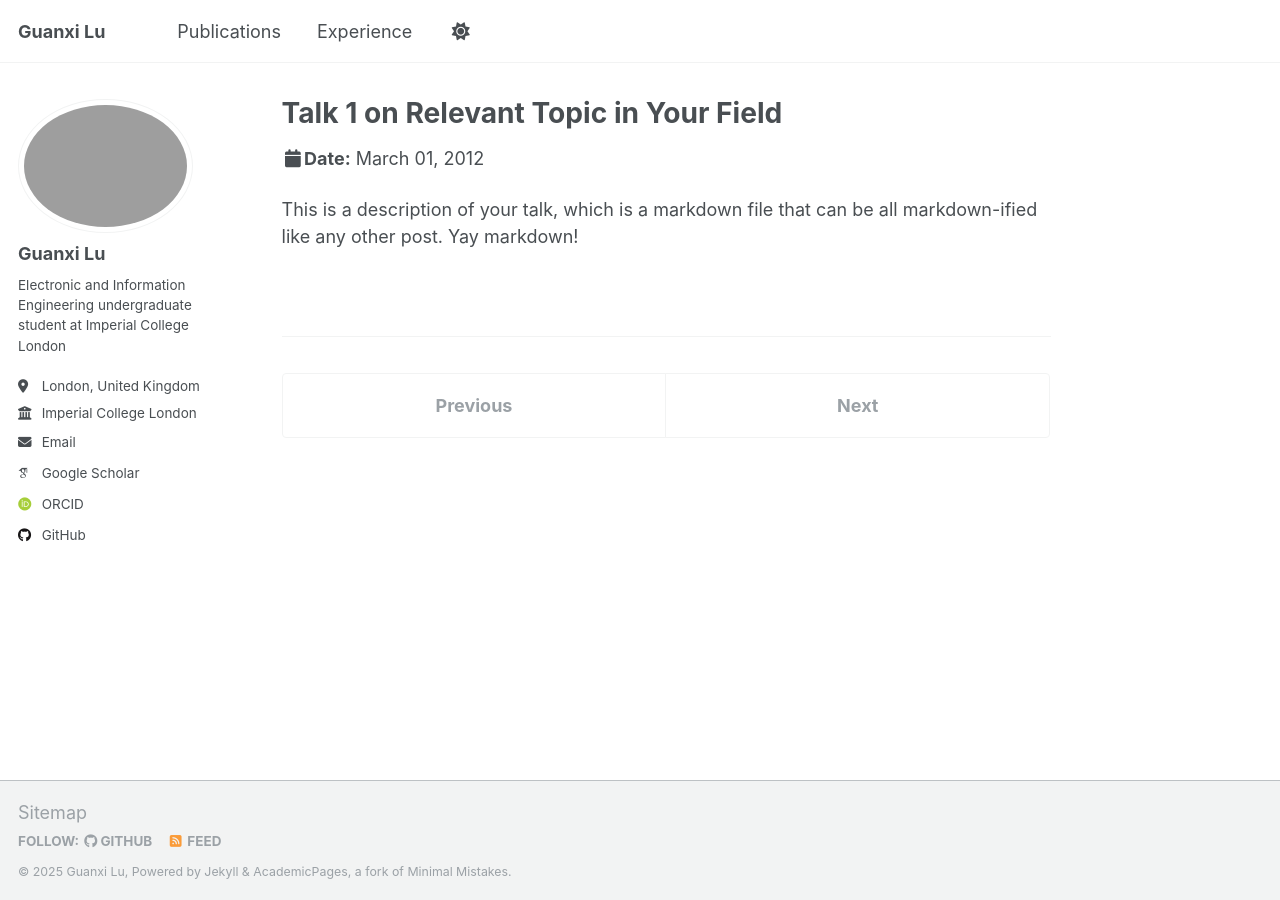
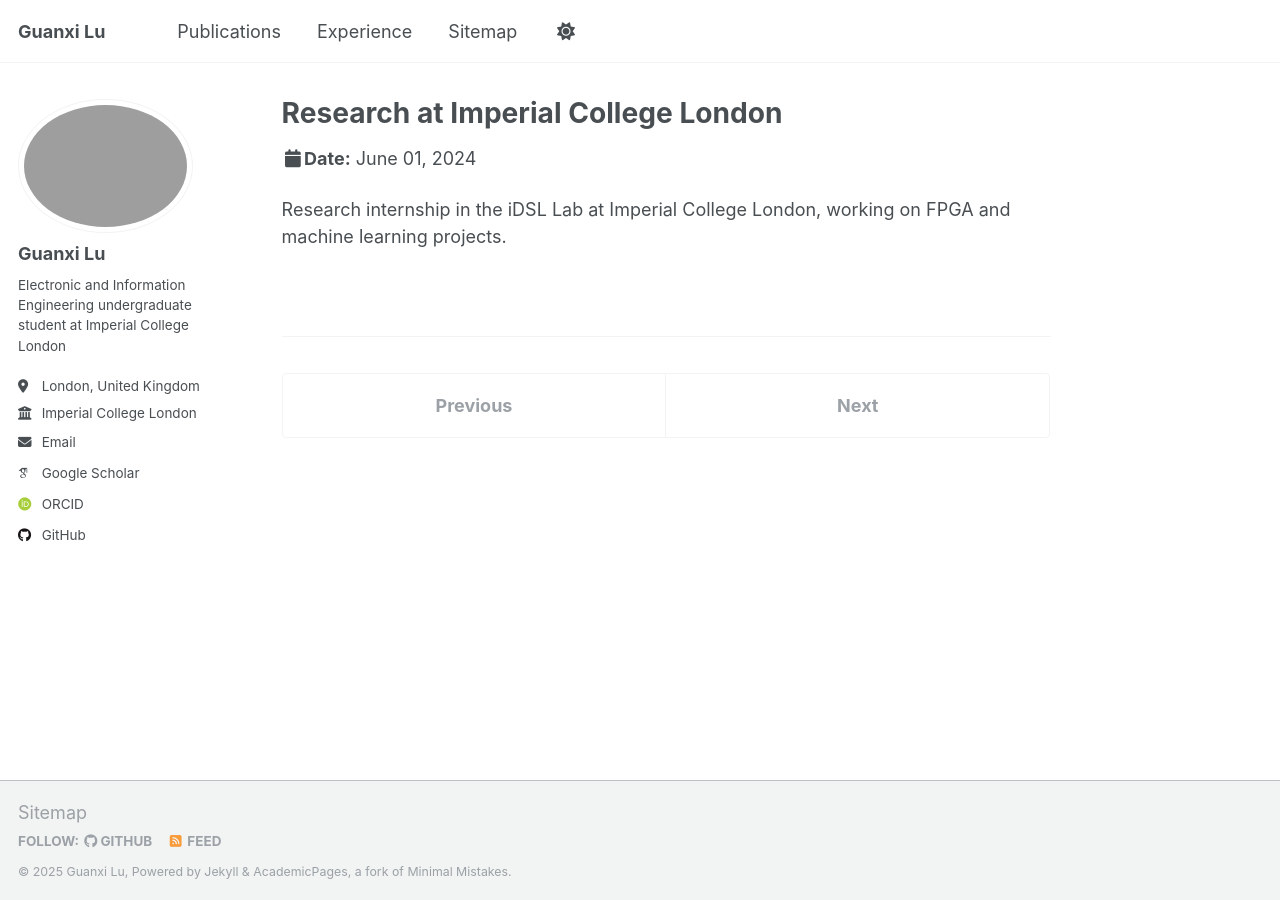
Before and after one commit to lgxi24/lgxi24.github.io, a Jekyll site: the page built from _talks/2012-03-01-talk-1.md, in a window 1280 px wide. Built offline with Jekyll 4.4.1, drawn with Linux system fonts in a browser that asks for light colours; some web fonts are replaced; a script that is not in the unit is left out.

```diff
--- a/_data/navigation.yml
+++ b/_data/navigation.yml
@@ -31,3 +31,6 @@ main:
 
   # - title: "Guide"
   #   url: /markdown/
+
+  - title: "Sitemap"
+    url: /sitemap/
--- a/_talks/2012-03-01-talk-1.md
+++ b/_talks/2012-03-01-talk-1.md
@@ -1,11 +1,11 @@
 ---
-title: "Talk 1 on Relevant Topic in Your Field"
+title: "Research at Imperial College London"
 collection: talks
-type: "Talk"
-permalink: /talks/2012-03-01-talk-1
-venue: "UC San Francisco, Department of Testing"
-date: 2012-03-01
-location: "San Francisco, CA, USA"
+type: "Research"
+permalink: /talks/2024-06-01-imperial-research
+venue: "Imperial College London, Department of EEE"
+date: 2024-06-01
+location: "London, UK"
 ---
 
-This is a description of your talk, which is a markdown file that can be all markdown-ified like any other post. Yay markdown!
+Research internship in the iDSL Lab at Imperial College London, working on FPGA and machine learning projects.
```
Also changed, not shown: _pages/about.md (+1 -1 lines), _talks/2013-03-01-tutorial-1.md (+6 -6 lines).
